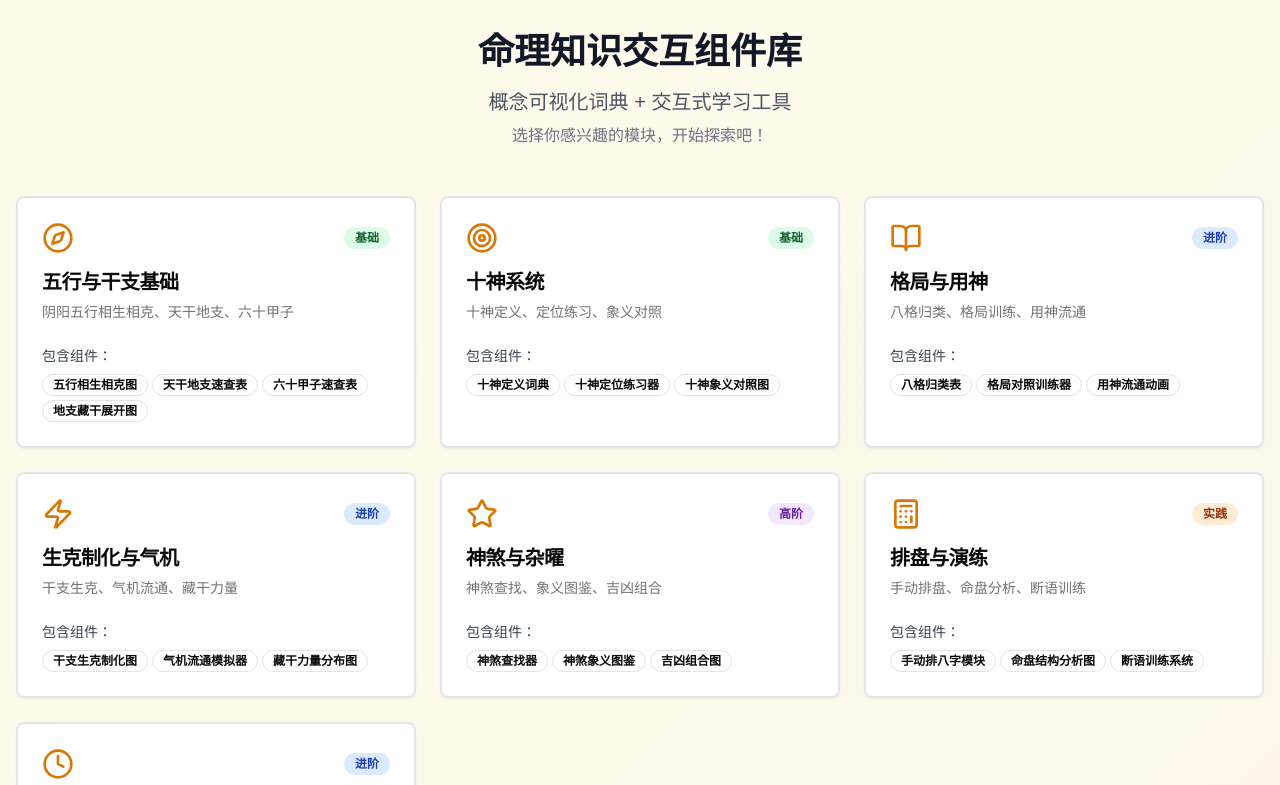
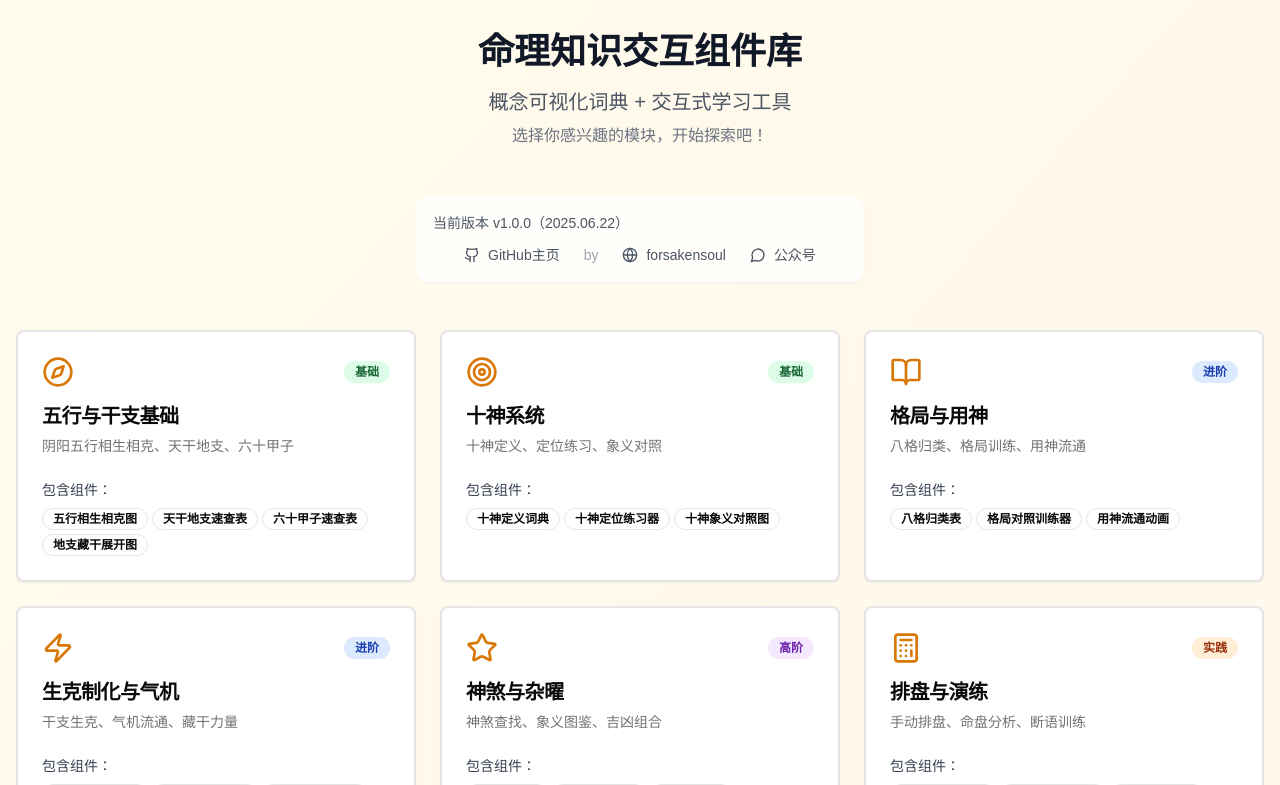
Before and after one commit to forsakens0ul/bazi_tool, a Next.js app: page / in a window 1280 px wide. Shown: the top 785 px of the page. Built offline with nearby package versions, Linux system fonts and the light colour scheme.

Commit message:
Add version info and social links to homepage

```diff
--- a/app/page.tsx
+++ b/app/page.tsx
@@ -1,7 +1,7 @@
 import { Card, CardContent, CardDescription, CardHeader, CardTitle } from "@/components/ui/card"
 import { Badge } from "@/components/ui/badge"
 import Link from "next/link"
-import { BookOpen, Zap, Target, Compass, Star, Calculator, Clock } from "lucide-react"
+import { BookOpen, Zap, Target, Compass, Star, Calculator, Clock, Github, Globe, MessageCircle } from "lucide-react"
 
 const modules = [
   {
@@ -76,6 +76,14 @@ const difficultyColors = {
   实践: "bg-orange-100 text-orange-800",
 }
 
+const getCurrentDate = () => {
+  const now = new Date()
+  const year = now.getFullYear()
+  const month = String(now.getMonth() + 1).padStart(2, '0')
+  const day = String(now.getDate()).padStart(2, '0')
+  return `${year}.${month}.${day}`
+}
+
 export default function HomePage() {
   return (
     <div className="min-h-screen bg-gradient-to-br from-amber-50 to-orange-50">
@@ -84,6 +92,53 @@ export default function HomePage() {
           <h1 className="text-4xl font-bold text-gray-900 mb-4">命理知识交互组件库</h1>
           <p className="text-xl text-gray-600 mb-2">概念可视化词典 + 交互式学习工具</p>
           <p className="text-gray-500"> 选择你感兴趣的模块，开始探索吧！</p>
+        </div>
+
+        {/* Version Info and Social Links */}
+        <div className="bg-white/80 backdrop-blur-sm rounded-xl p-4 shadow-sm border border-white/20 max-w-md mx-auto mb-12">
+          <div className="text-sm text-gray-600 mb-3">
+            当前版本 v1.0.0（{getCurrentDate()}）
+          </div>
+          <div className="flex items-center justify-center gap-6 text-sm">
+            <a
+              href="https://github.com/forsakens0ul"
+              target="_blank"
+              rel="noopener noreferrer"
+              className="flex items-center gap-2 text-gray-600 hover:text-gray-800 transition-colors duration-200"
+            >
+              <Github className="w-4 h-4" />
+              GitHub主页
+            </a>
+            <span className="text-gray-400">by</span>
+            <a
+              href="https://www.chalice.lol/"
+              target="_blank"
+              rel="noopener noreferrer"
+              className="flex items-center gap-2 text-gray-600 hover:text-gray-800 transition-colors duration-200"
+            >
+              <Globe className="w-4 h-4" />
+              forsakensoul
+            </a>
+            <div className="relative group">
+              <div className="flex items-center gap-2 text-gray-600 hover:text-gray-800 transition-colors duration-200 cursor-pointer">
+                <MessageCircle className="w-4 h-4" />
+                公众号
+              </div>
+              {/* QR Code Tooltip */}
+              <div className="absolute bottom-full left-1/2 transform -translate-x-1/2 mb-2 opacity-0 group-hover:opacity-100 transition-opacity duration-200 pointer-events-none z-10">
+                <div className="bg-white rounded-lg shadow-lg border border-gray-200 p-3">
+                  <div className="text-xs text-gray-600 mb-2 text-center whitespace-nowrap">扫码关注公众号</div>
+                  <img
+                    src="/data/wechatQR.jpg"
+                    alt="微信公众号二维码"
+                    className="w-24 h-24 object-contain"
+                  />
+                </div>
+                {/* Arrow */}
+                <div className="absolute top-full left-1/2 transform -translate-x-1/2 w-0 h-0 border-l-4 border-r-4 border-t-4 border-transparent border-t-white"></div>
+              </div>
+            </div>
+          </div>
         </div>
 
         <div className="grid grid-cols-1 md:grid-cols-2 lg:grid-cols-3 gap-6">
```
